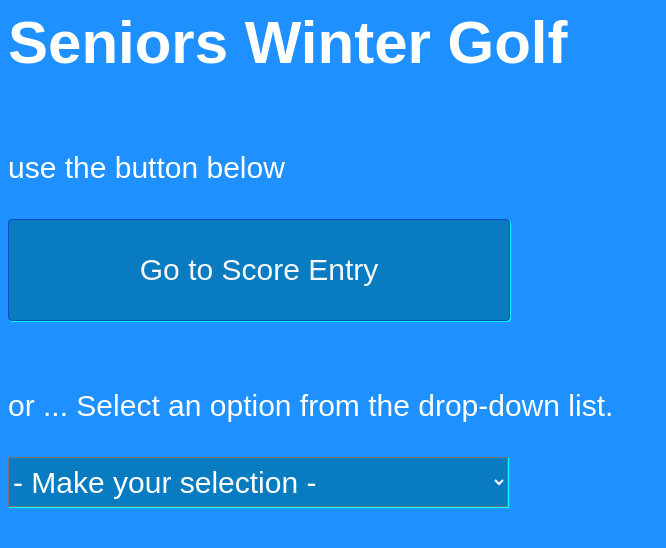
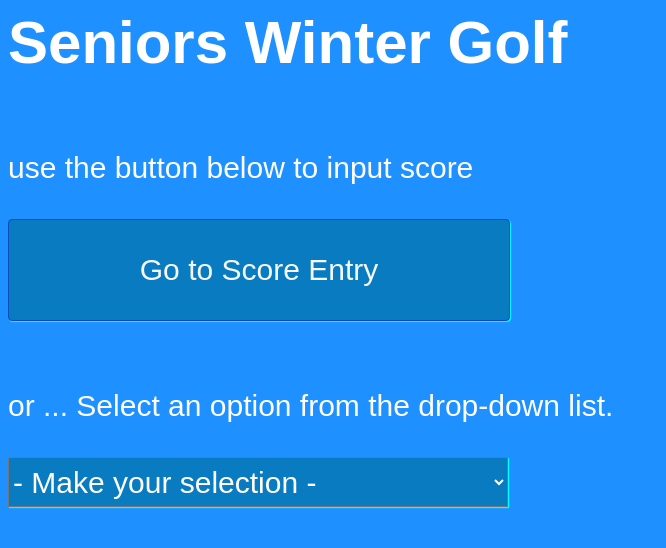
Before and after one commit to longhirstseniors2021/longhirstseniors2021, a plain HTML site: page index.html in a window 1280 px wide. Shown: the whole page, without its empty margins (0-666 px from the left). Drawn offline with Linux system fonts and the light colour scheme.

Commit message:
Update index.html

```diff
--- a/index.html
+++ b/index.html
@@ -48,7 +48,7 @@ background-color: #097BC0
 
 <h1>Seniors Winter Golf</h1>
 <br>
-use the button below
+use the button below to input score
 <br><br>
 <div class="link-button-wrapper">
     <a href="https://docs.google.com/forms/d/e/1FAIpQLSewGKlHDbiFDkx9mP9NogR29mC8hkFKkKZH2-6Lr-o2kSjjxw/viewform">
```
